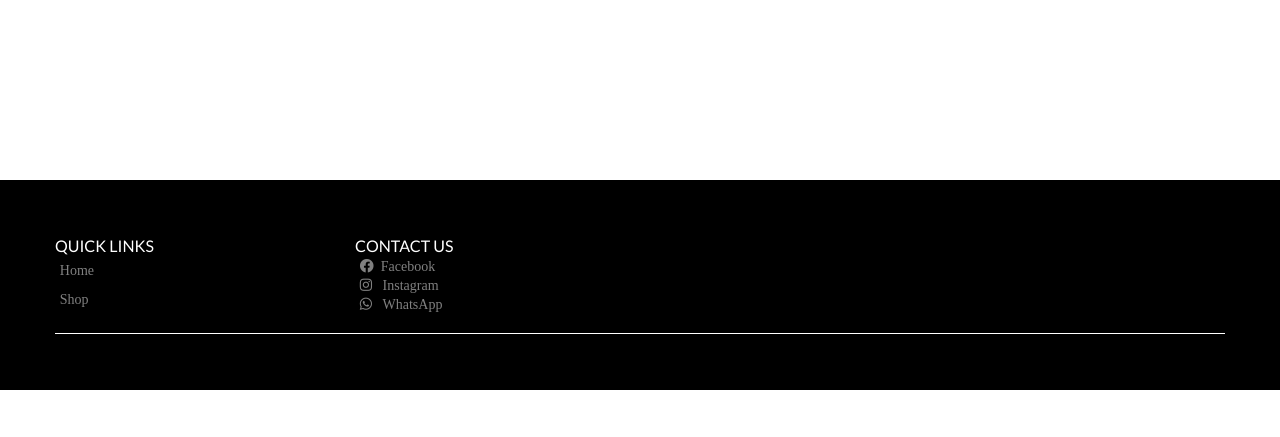
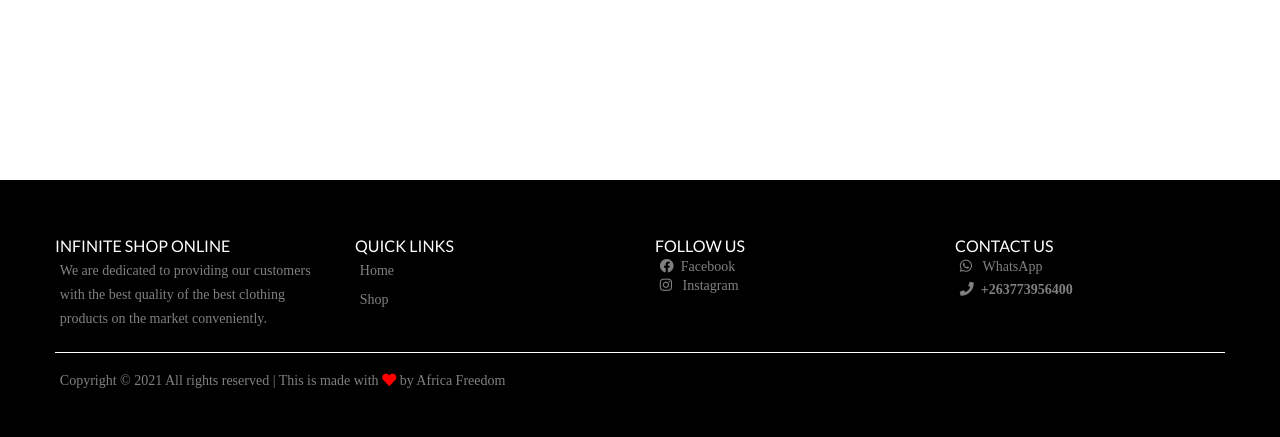
Before and after one commit to Jataz/Online-Shopping, a Django app: page /category/adidas/ in a window 1280 px wide. Shown: the part 921-1358 px from the top of the page. Before the commit the page ends 1311 px from the top, so only its background shows below. Run offline with Django 3.2, Linux system fonts and the light colour scheme; data comes from the database, SQL or seed files in the repository; some libraries are stand-ins or nearby versions; some web fonts are replaced.

Commit message:
initial commit

```diff
--- a/templates/footer.html
+++ b/templates/footer.html
@@ -50,25 +50,46 @@
       <div class="row">
 
         <div class="col-sm-3">
+          <h6 class="mt-3">INFINITE SHOP ONLINE</h6>
+          <div class="bottombar-social">
+          <a>We are dedicated to providing our customers with the best quality of the best clothing products on the market conveniently.</a>
+          </div>
+        </div>
+
+        <div class="col-sm-3">
             <h6 class="mt-3">QUICK LINKS</h6>
+            <div class="bottombar">
             <a href="">Home</a>
             <a href="/shop">Shop</a>
+            </div>
 
         </div>
 
         <div class="col-sm-3">
-          <h6 class="mt-3">CONTACT US</h6>
+          <h6 class="mt-3">FOLLOW US</h6>
           <div class="bottombar">
             <div class="bottombar-social">
               <a href="https://www.facebook.com/Infinite-SHOES-104027544961818" class="bottombar-social-item fab fa-facebook"> &nbsp;Facebook</a>
               <a href="https://www.instagram.com/brucerateyiwa/" class="bottombar-social-item fab fa-instagram"> &nbsp; Instagram</a>
-              <a href="https://wa.me/+263715229778" class="bottombar-social-item fab fa-whatsapp"> &nbsp; WhatsApp</a>
             </div>
           </div>
 
       </div>
 
+      <div class="col-sm-3">
+        <h6 class="mt-3">CONTACT US</h6>
+        <div class="bottombar">
+          <div class="bottombar-social">
+            <a href="https://wa.me/+263715229778" class="bottombar-social-item fab fa-whatsapp"> &nbsp; WhatsApp</a>
+            <a href="tel:+263715229778"><i class="fas fa-phone">&nbsp +263773956400 </i> </a>
+          </div>
+        </div>
+
+    </div>
       </div>
       <hr>
+      <a>
+        Copyright &copy; <script data-cfasync="false" src="/cdn-cgi/scripts/5c5dd728/cloudflare-static/email-decode.min.js"></script><script>document.write(new Date().getFullYear());</script> All rights reserved | This is made with <i class="fas fa-heart" style="color:red;"></i> by Africa Freedom
+      </a>
   </footer>
 <!-- ------------------------------footer end---------------------------------- -->
```
